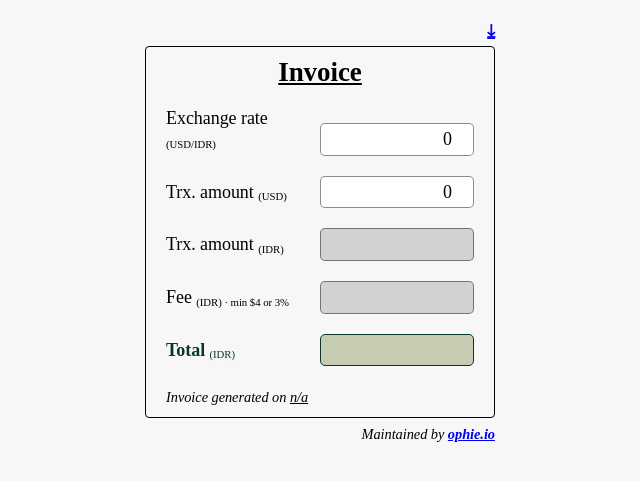
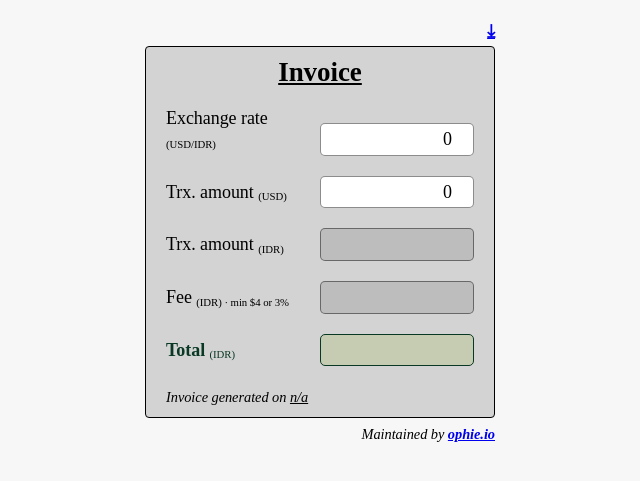
Before and after one commit to edmundophie/invoice-generator, a plain HTML site: page index.html in a window 1280 px wide. Shown: the part 69-550 px from the top of the page, without its empty margins (320-960 px from the left). Drawn offline with Linux system fonts and the light colour scheme.

Commit message:
Deploy invoice.ophie.io to github.com/edmundophie/invoice-generator.git:gh-pages

```diff
--- a/assets/css/styles.css
+++ b/assets/css/styles.css
@@ -338,7 +338,8 @@ body {
 .grid {
   border: 1px solid black;
   border-radius: 4px;
-  padding: 1rem; }
+  padding: 1rem;
+  background: lightgray; }
 
 .title {
   text-align: center; }
```
Also changed, not shown: 1 other file.
